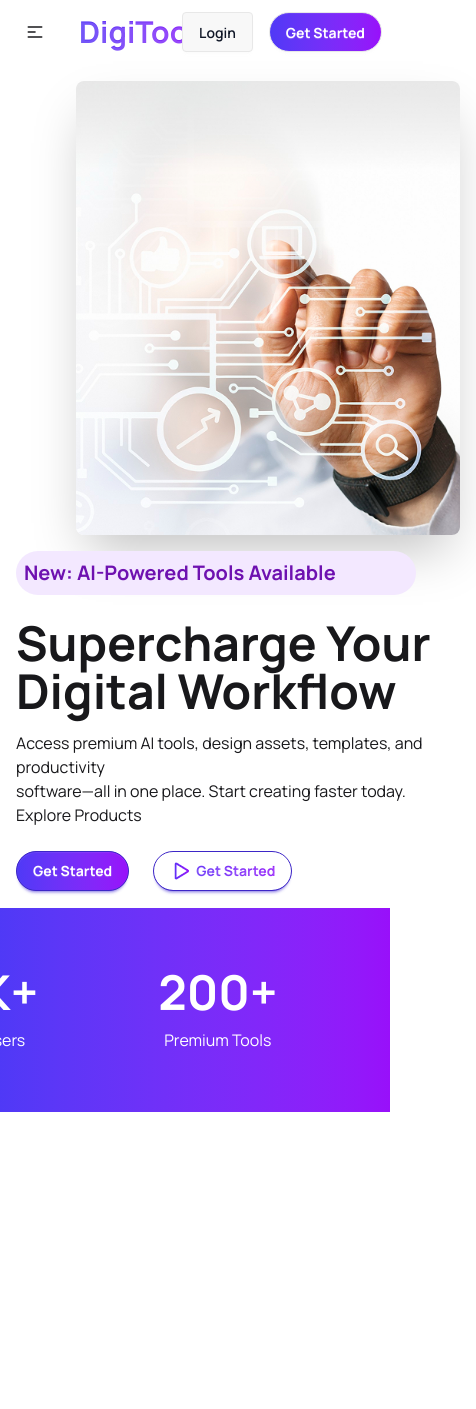
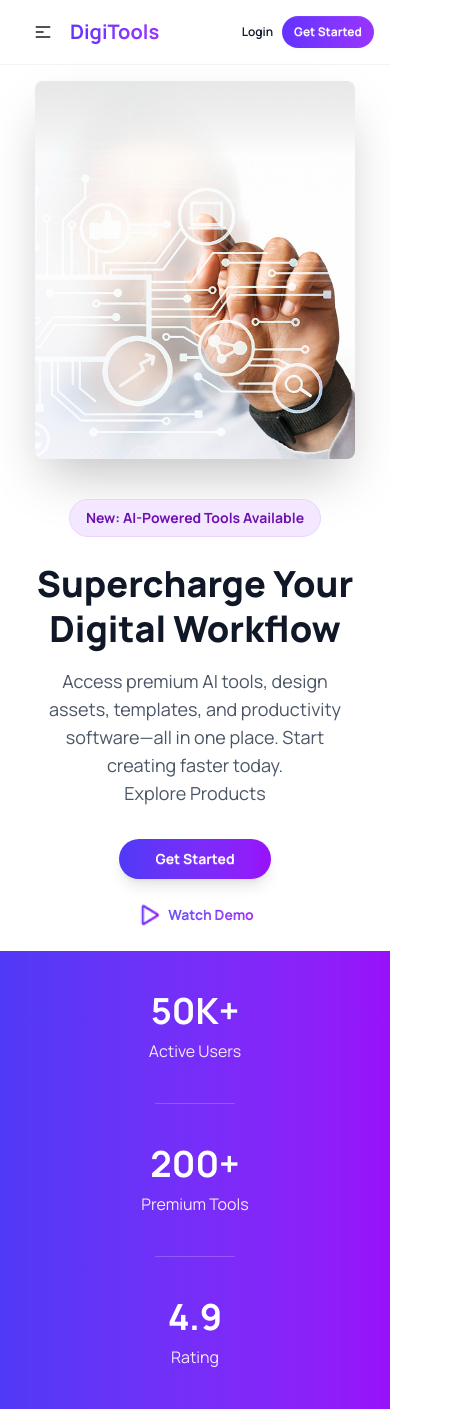
Before and after one commit to Juadul-Ahmed/Digi-tools, a React (Vite) app: page / in a window 390 px wide. Shown: the whole page, 476 px wide, since content can reach past the window. Before the commit the page ends 1112 px from the top, so only its background shows below. Built offline with nearby package versions, Linux system fonts and the light colour scheme.

Commit message:
responsiveness added

```diff
--- a/src/Components/BannerSection.jsx
+++ b/src/Components/BannerSection.jsx
@@ -2,32 +2,42 @@ import React from "react";
 
 const BannerSection = () => {
   return (
-    <div className="hero  min-h-screen container mx-auto">
-      <div className="hero-content flex-col lg:flex-row-reverse">
+    <div className="hero min-h-screen container mx-auto px-4 lg:px-0">
+      <div className="hero-content flex-col lg:flex-row-reverse gap-10 lg:gap-20">
         <img
           src="banner.png"
-          className="max-w-sm rounded-lg shadow-2xl ml-15"
+          className="w-full max-w-xs sm:max-w-sm lg:max-w-md rounded-lg shadow-2xl"
         />
 
-        <div>
+        <div className="text-center lg:text-left flex flex-col items-center lg:items-start">
 
 
-          <p className="mb-6 w-100 bg-purple-100 text-purple-800 text-xl font-bold rounded-full p-2">
+          <p className="mb-6 inline-block bg-purple-100 text-purple-800 text-sm md:text-base font-bold rounded-full px-4 py-2 border border-purple-200">
                    New: AI-Powered Tools Available
           </p>
 
 
-          <p className="mb-4 text-5xl font-bold [text-#101727]">
-            Supercharge Your <br/> Digital Workflow
+          <p className="mb-4 text-4xl md:text-5xl lg:text-6xl font-extrabold text-[#101727] leading-tight">
+            Supercharge Your <br className="hidden md:block"/> Digital Workflow
           </p>
-          <p className="mb-6">
+          <p className="mb-8 text-gray-600 max-w-xl text-lg">
             Access premium AI tools, design assets, templates, and productivity <br />
             software—all in one place. Start creating faster today. <br /> Explore
             Products
           </p>
 
-          <button  className="btn btn-primary mr-6 rounded-full bg-gradient-to-r from-indigo-600 to-purple-600 text-white font-bold">Get Started</button>
-          <a  className="btn btn-primary rounded-full font-bold bg-gradient-to-r from-indigo-600 to-purple-600 bg-clip-text text-transparent"><img src="/Play.png" alt="" /> Get Started</a>
+         <div className="flex flex-col sm:flex-row gap-4">
+            <button className="btn btn-md md:btn-lg border-none rounded-full bg-gradient-to-r from-indigo-600 to-purple-600 text-white font-bold px-8 shadow-lg hover:opacity-90">
+              Get Started
+            </button>
+
+            <a className="btn btn-md md:btn-lg btn-ghost rounded-full font-bold flex items-center gap-2 group">
+               <img src="/Play.png" alt="Play" className="w-6 h-6" />
+               <span className="bg-gradient-to-r from-indigo-600 to-purple-600 bg-clip-text text-transparent">
+                 Watch Demo
+               </span>
+            </a>
+          </div>
 
         </div>
       </div>
--- a/src/Components/Count.jsx
+++ b/src/Components/Count.jsx
@@ -2,20 +2,22 @@ import React from 'react';
 
 const Count = () => {
   return (
-    <div className='flex justify-center items-center gap-15 text-center bg-gradient-to-r from-indigo-600 to-purple-600 text-white p-15'>
-      <div className='space-y-3'>
-        <h1 className='text-5xl font-bold'>50K+</h1>
-        <p className=''>Active Users</p>
+    <div className='flex flex-col md:flex-row justify-center items-center gap-10 md:gap-15 text-center bg-gradient-to-r from-indigo-600 to-purple-600 text-white p-10 md:p-15'>
+      <div className='space-y-2 md:space-y-3'>
+        <h1 className='text-4xl md:text-5xl font-bold'>50K+</h1>
+        <p className='opacity-90'>Active Users</p>
       </div>
-      <div className='h-16 w-[1px] bg-white/30'></div>
-      <div className='space-y-3'>
-        <h1 className='text-5xl font-bold'>200+</h1>
-        <p className=''>Premium Tools</p>
+      <div className='hidden md:block h-16 w-[1px] bg-white/30'></div>
+      <div className='md:hidden w-20 h-[1px] bg-white/20'></div>
+      <div className='space-y-2 md:space-y-3'>
+        <h1 className='text-4xl md:text-5xl font-bold'>200+</h1>
+        <p className='opacity-90'>Premium Tools</p>
       </div>
-      <div className='h-16 w-[1px] bg-white/30'></div>
-      <div className='space-y-3'>
-        <h1 className=' text-5xl font-bold'>4.9</h1>
-        <p className=''>Rating</p>
+      <div className='hidden md:block h-16 w-[1px] bg-white/30'></div>
+      <div className='md:hidden w-20 h-[1px] bg-white/20'></div>
+      <div className='space-y-2 md:space-y-3'>
+        <h1 className='text-4xl md:text-5xl font-bold'>4.9</h1>
+        <p className='opacity-90'>Rating</p>
       </div>
     </div>
   );
--- a/src/Components/NavBar.jsx
+++ b/src/Components/NavBar.jsx
@@ -2,8 +2,8 @@ import React from 'react';
 
 const NavBar = () => {
   return (
-    <div className='container mx-auto'>
-   <div className="navbar bg-base-100">
+    <div className='w-full bg-base-100 border-b border-gray-100'>
+   <div className="navbar container mx-auto px-4">
   <div className="navbar-start font-bold">
     <div className="dropdown">
       <div tabIndex={0} role="button" className="btn btn-ghost lg:hidden">
@@ -26,7 +26,7 @@ const NavBar = () => {
         <li><a>FAQ</a></li>
       </ul>
     </div>
-    <a className="btn btn-ghost text-3xl font-bold bg-gradient-to-r from-indigo-600 to-purple-600 bg-clip-text text-transparent">DigiTools</a>
+    <a className="text-xl sm:text-2xl md:text-3xl font-bold bg-gradient-to-r from-[#6333ff] to-[#9933ff] bg-clip-text text-transparent whitespace-nowrap">DigiTools</a>
   </div>
   <div className="navbar-center hidden lg:flex">
     <ul className="menu menu-horizontal px-1 font-bold text-[#101727]">
@@ -47,9 +47,9 @@ const NavBar = () => {
     </ul>
   </div>
   <div className="navbar-end">
-    <a className='mr-4' href="#"><img src="/shopping-cart.png" alt="" /></a>
-    <a className="btn mr-4 text-[#101727]">Login</a>
-    <a className="btn bg-gradient-to-r from-indigo-600 to-purple-600 text-white font-bold rounded-full">Get Started</a>
+    <a className='p-2 hover:bg-gray-100 rounded-full transition-colors hidden sm:block' href="#"><img src="/shopping-cart.png" alt="" /></a>
+    <a className="btn btn-sm md:btn-md btn-ghost text-[#101727] px-2 sm:px-4">Login</a>
+    <a className="btn btn-sm md:btn-md bg-gradient-to-r from-[#6333ff] to-[#9933ff] hover:opacity-90 text-white font-bold rounded-full border-none px-3 sm:px-6">Get Started</a>
   </div>
 </div>
 </div>
```
